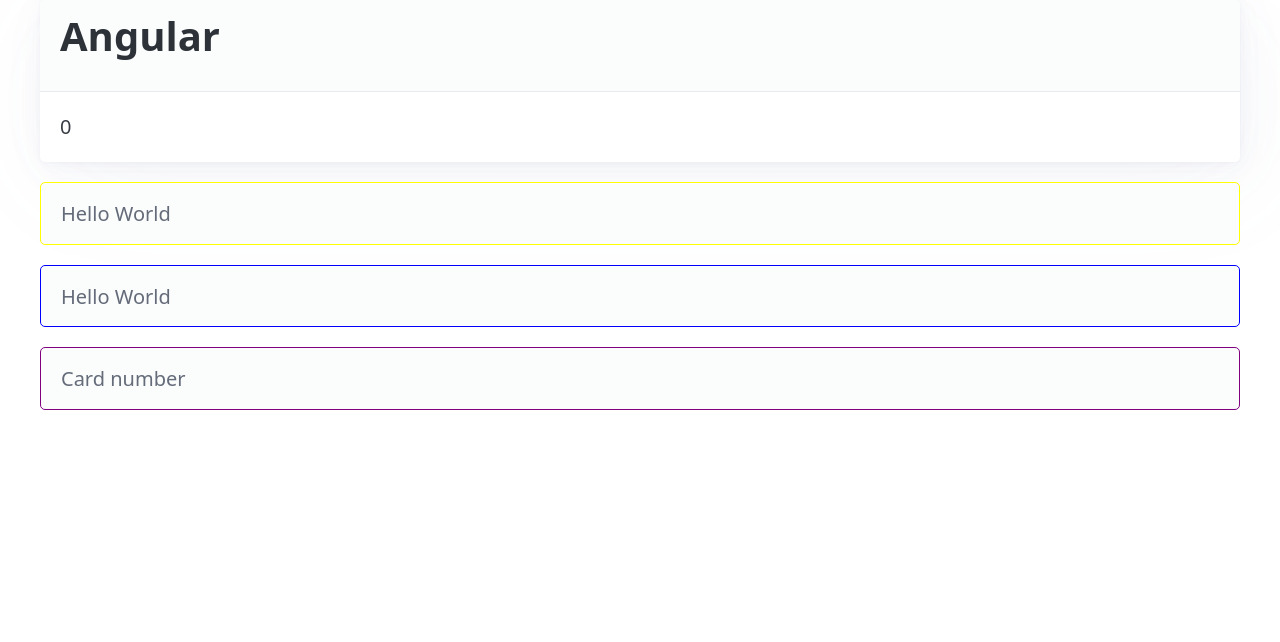
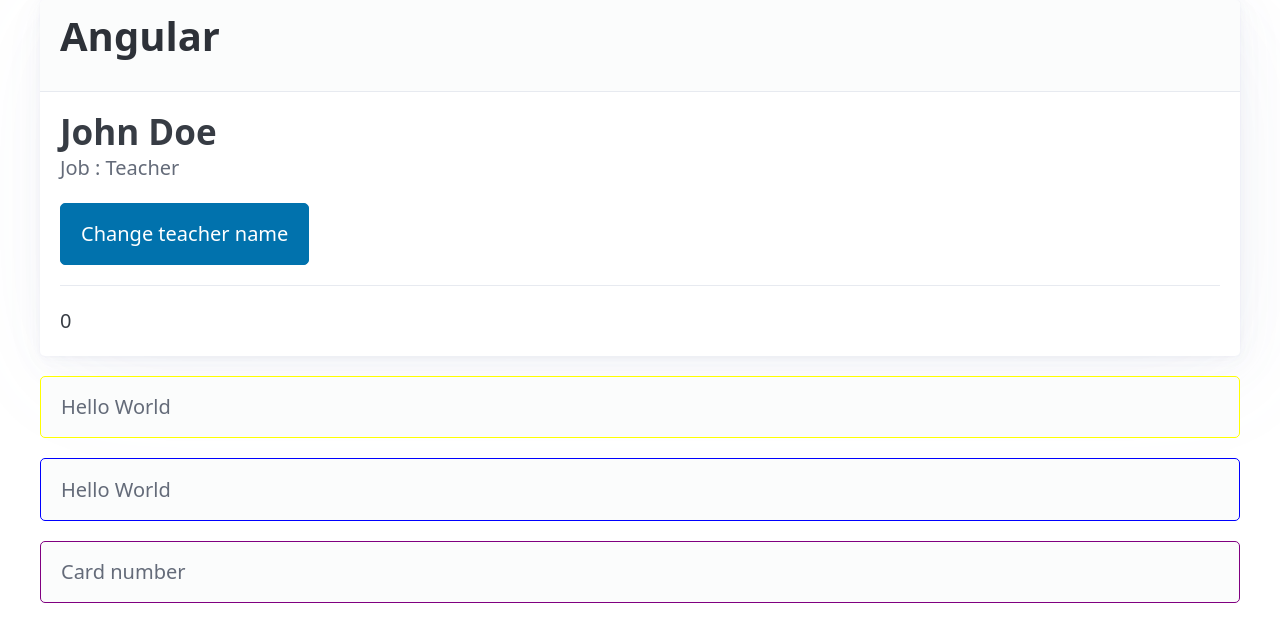
Before and after one commit to frlamy/angular-from-scratch, a website built with Vite: page index.html in a window 1280 px wide. Built offline with nearby package versions, Linux system fonts and the light colour scheme.

Commit message:
Create components for use-profil

```diff
--- a/index.html
+++ b/index.html
@@ -12,8 +12,15 @@
     <div class="container">
         <article>
             <header>
-                <h1>Angular</h1>
+                <h1 class="text-center">Angular</h1>
             </header>
+            <user-profil first-name="John"
+                last-name="Doe"
+                job="Teacher">
+            </user-profil>
+
+            <hr>
+
             <div chronometer>Chronometer</div>
         </article>
         <input type="text" placeholder="Mobile number" data-border-color="yellow" data-phone-number>
--- a/src/app.ts
+++ b/src/app.ts
@@ -4,10 +4,10 @@
 import {PhoneNumberDirective} from "./directives/phone-number.directive";
 import {CreditCardDirective} from "./directives/card-number.directive";
 import {ProvidersMetadata} from "./framework/types";
-import {NgZone} from "./framework/zone";
 import {ChronometerDirective} from "./directives/chronometer.directive";
+import {UserProfilComponent} from "./components/user-profil.component";
 
-const declarations: any[] = [PhoneNumberDirective, CreditCardDirective, ChronometerDirective]
+const declarations: any[] = [PhoneNumberDirective, CreditCardDirective, ChronometerDirective, UserProfilComponent]
 
 const providersMetadata: ProvidersMetadata = [
     {
--- /dev/null
+++ b/src/components/user-profil.component.ts
@@ -0,0 +1,34 @@
+import {Input} from "../decorators/input";
+import {Component} from "../decorators/component";
+import {Hostlistener} from "../decorators/hostlistener";
+
+@Component({
+    selector : 'user-profil',
+    template : `
+        <hgroup>
+            <h2 (click)="onClickH2">{{ firstName }} {{ lastName }} </h2>
+            <p>Job : {{ job }}</p>
+        </hgroup>
+        <button (click)="onClickButton">Change teacher name</button>
+    `
+})
+export class UserProfilComponent {
+    @Input('first-name')
+    firstName : string;
+
+    @Input('last-name')
+    lastName : string;
+
+    @Input('job')
+    job : string;
+
+    onClickButton() {
+        this.firstName = "Jack";
+    }
+
+    constructor(public element: HTMLElement) {}
+
+    init() {
+        console.log('test');
+    }
+}
--- /dev/null
+++ b/src/decorators/component.ts
@@ -0,0 +1,61 @@
+import {ComponentMetadata} from "../framework/types";
+
+export function Component(metadata: ComponentMetadata) {
+    return function(decoratedClass) {
+        decoratedClass["selector"] = metadata.selector;
+        decoratedClass["providers"] = metadata.providers || [];
+
+        decoratedClass.prototype.render = function () {
+            let renderedTemplate = metadata.template;
+
+            metadata.template.match(/{{.*?}}/g).forEach(interpolation => {
+                const propName : string = interpolation.replace(/[{}]/g, '').trim()
+                renderedTemplate = renderedTemplate.replace(interpolation, this[propName]);
+
+            });
+
+            const eventsToBind: {
+                elementId: string,
+                eventName: string,
+                methodName: string
+            }[] = [];
+
+            metadata.template
+                .match(/<.*?\(.*?\)=".*?".*?>/g)
+                .forEach((tag:string) => {
+                    const randomId: string = "event-listener-"+Math.ceil(Math.random()*1000);
+
+                    tag.match(/\(.*?\)=".*?"/g)
+                        .forEach((event:string) => {
+                            const eventName = event.match(/\((.*)?\)/)[1];
+                            const methodName = event.match(/"(.*)"/)[1];
+                            eventsToBind.push({
+                                elementId : randomId,
+                                eventName,
+                                methodName
+                            });
+                        });
+
+                    const renderedTag:string = tag.replace(/\(.*?\)=".*?"/g, `id=${randomId}`);
+
+                    renderedTemplate = renderedTemplate.replace(tag, renderedTag);
+                });
+
+            this.element.innerHTML = renderedTemplate;
+            eventsToBind.forEach(eventsToBind => {
+                this.element.querySelector("#" + eventsToBind.elementId)
+                    .addEventListener(eventsToBind.eventName, () => {
+                        this[eventsToBind.methodName]();
+                        this.render();
+                    });
+            });
+        }
+
+        const originalFunctionInit: Function = decoratedClass.prototype.init || function () {};
+
+        decoratedClass.prototype.init = function () {
+            originalFunctionInit.call(this);
+            this.render();
+        }
+    }
+}
--- a/src/directives/chronometer.directive.ts
+++ b/src/directives/chronometer.directive.ts
@@ -3,7 +3,7 @@
 import {Hostlistener} from "../decorators/hostlistener";
 
 @Directive({
-    selector: "div[chronometer]",
+    selector: "[chronometer]",
 })
 export class ChronometerDirective {
     @HostBinding('textContent')
--- a/src/directives/phone-number.directive.ts
+++ b/src/directives/phone-number.directive.ts
@@ -3,7 +3,6 @@
 import {Input} from "../decorators/input";
 import {Hostlistener} from "../decorators/hostlistener";
 import {HostBinding} from "../decorators/hostbinding";
-import {Detector} from "../framework/change-detector";
 
 @Directive({
     selector: "[data-phone-number]",
```
Also changed, not shown: src/framework/types.ts (+17 -0 lines).
